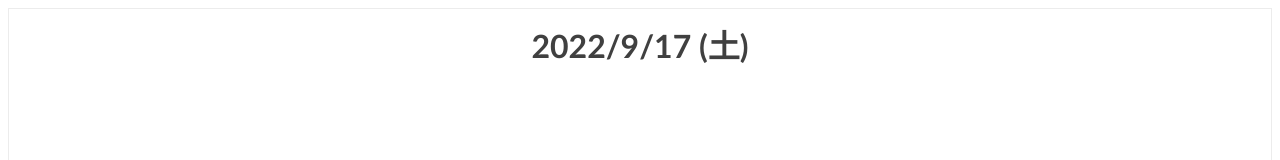
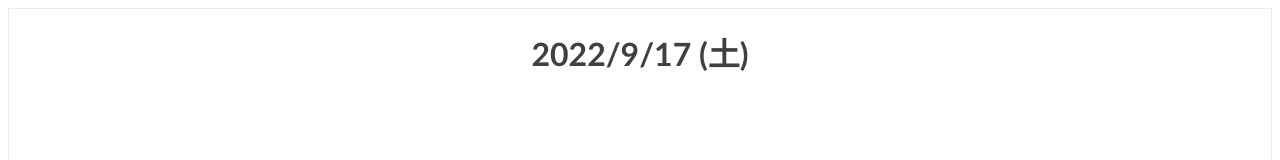
Before and after one commit to mebiusbox/notion_widget, a plain HTML site: page ja.html in a window 1280 px wide. Shown: the top 160 px of the page. Drawn offline with Linux system fonts and the light colour scheme.

Commit message:
Update ja.html

```diff
--- a/ja.html
+++ b/ja.html
@@ -9,7 +9,7 @@
     padding: 5px;
     border: 1px solid #ececec;
     text-align: center;
-    line-height: 2.0;
+    line-height: 2.5;
     height:85%
 
 
```
